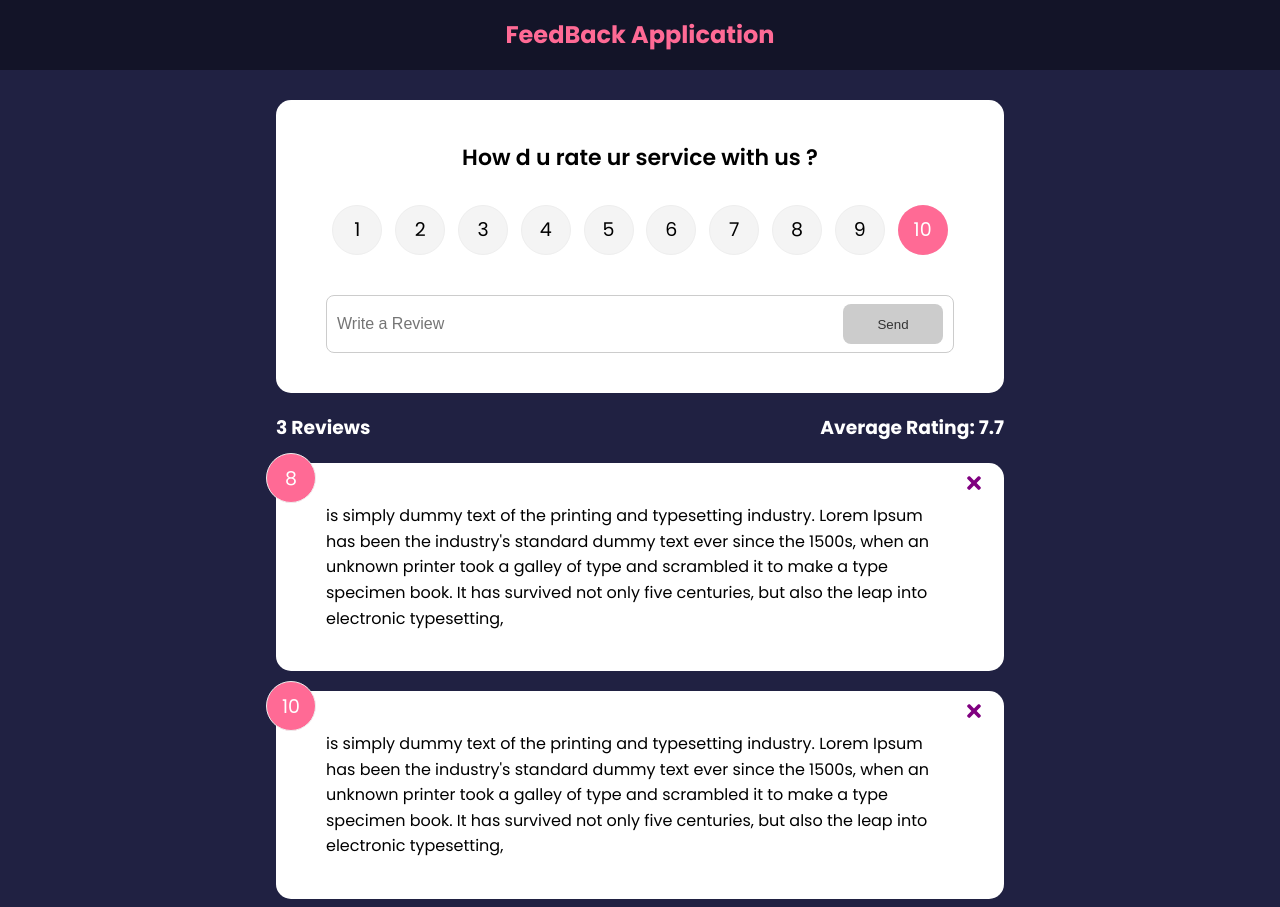
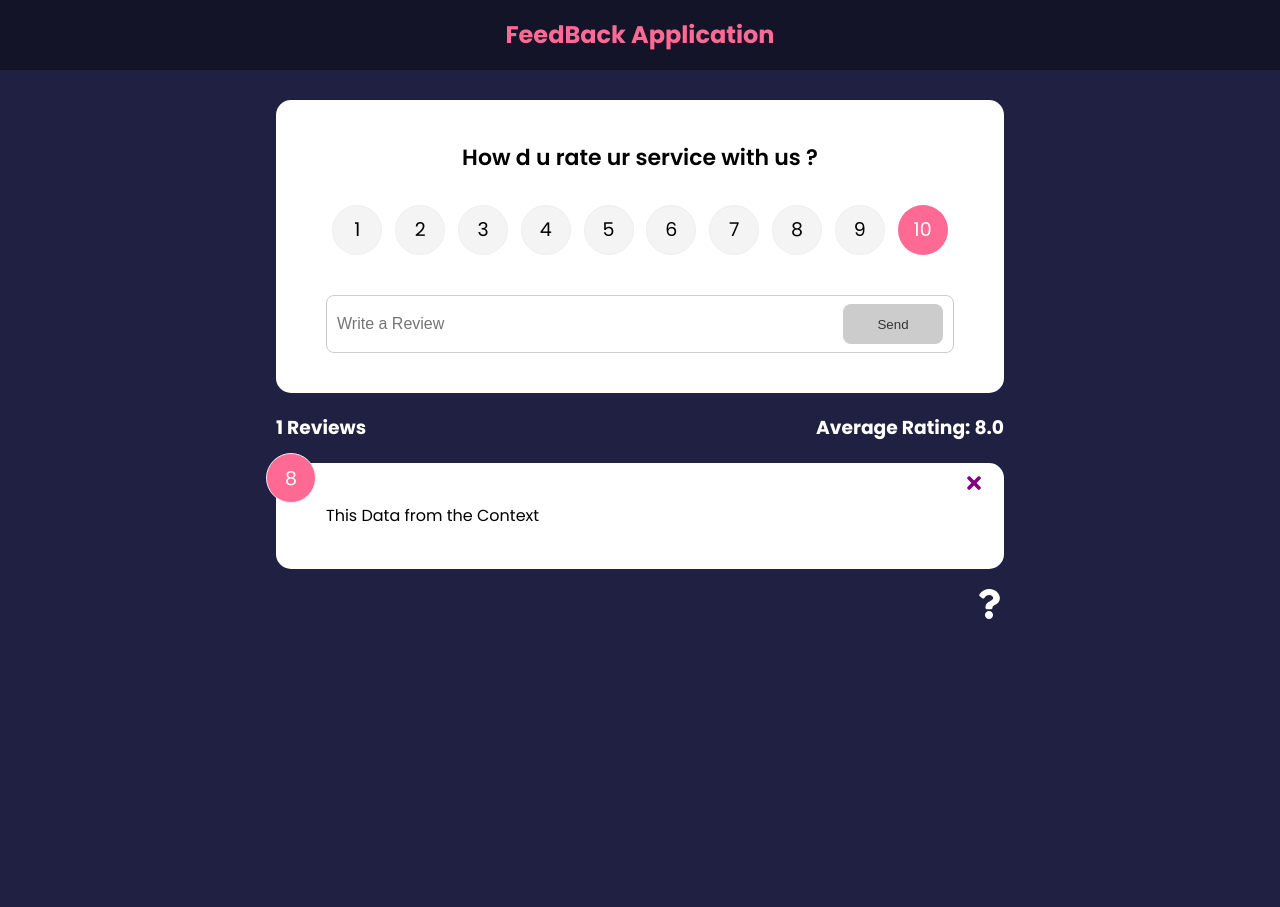
Before and after one commit to RamezTaher/React-Tuto-App, a React (Create React App) app: page / in a window 1280 px wide. Shown: the top 907 px of the page. After the commit the page ends 800 px from the top, so only its background shows below. Built offline with nearby package versions, Linux system fonts and the light colour scheme.

Commit message:
replacing props drilling with context api

```diff
--- a/src/App.js
+++ b/src/App.js
@@ -8,6 +8,7 @@
 import FeedBack from "./data/FeedBack"
 import About from "./pages/About"
 import AboutIconLink from "./components/AboutIconLink"
+import { FeedBackProvider } from "./context/FeedBackContext"
 
 function App() {
   const [feedback, setFeeback] = useState(FeedBack)
@@ -23,6 +24,7 @@
   }
   return (
     <>
+      <FeedBackProvider>
         <Router>
           <Header />
 
@@ -33,11 +35,8 @@
                 element={
                   <>
                     <FeedBackForm handleAdd={addFeedBack} />
-                  <FeedBackReviews feedback={feedback} />
-                  <FeedBackList
-                    feedback={feedback}
-                    handleDelete={deleteFeedback}
-                  />
+                    <FeedBackReviews />
+                    <FeedBackList handleDelete={deleteFeedback} />
                     <AboutIconLink />
                   </>
                 }
@@ -46,6 +45,7 @@
             </Routes>
           </div>
         </Router>
+      </FeedBackProvider>
     </>
   )
 }
--- a/src/components/FeedBackList.jsx
+++ b/src/components/FeedBackList.jsx
@@ -1,9 +1,12 @@
-import React from "react"
+import React, { useContext } from "react"
 import FeedBackItem from "./FeedBackItem"
-import PropTypes from "prop-types"
 import { motion, AnimatePresence } from "framer-motion"
 
-const FeedBackList = ({ feedback, handleDelete }) => {
+import FeedBackContext from "../context/FeedBackContext"
+
+const FeedBackList = ({ handleDelete }) => {
+  const { feedback } = useContext(FeedBackContext)
+
   if (!feedback || feedback.length === 0) {
     return <p>No Feedback available for now.</p>
   }
@@ -30,14 +33,4 @@
   )
 }
 
-FeedBackList.propTypes = {
-  feedback: PropTypes.arrayOf(
-    PropTypes.shape({
-      id: PropTypes.number.isRequired,
-      rating: PropTypes.number.isRequired,
-      text: PropTypes.string.isRequired,
-    })
-  ),
-}
-
 export default FeedBackList
--- a/src/components/FeedBackReviews.jsx
+++ b/src/components/FeedBackReviews.jsx
@@ -1,7 +1,8 @@
-import React from "react"
-import PropTypes from "prop-types"
+import React, { useContext } from "react"
+import FeedBackContext from "../context/FeedBackContext"
 
-const FeedBackReviews = ({ feedback }) => {
+const FeedBackReviews = () => {
+  const { feedback } = useContext(FeedBackContext)
   let average =
     feedback.reduce((acc, cur) => {
       return acc + cur.rating
@@ -17,8 +18,4 @@
   )
 }
 
-FeedBackReviews.propTypes = {
-  feedback: PropTypes.array.isRequired,
-}
-
 export default FeedBackReviews
--- a/src/context/FeedBackContext.js
+++ b/src/context/FeedBackContext.js
@@ -3,7 +3,7 @@
 const FeedBackContext = createContext()
 
 export const FeedBackProvider = ({ children }) => {
-  const [feedBack, setFeedBack] = useState([
+  const [feedback, setFeedback] = useState([
     {
       id: 1,
       rating: 8,
@@ -11,7 +11,7 @@
     },
   ])
   return (
-    <FeedBackContext.Provider value={{ feedBack }}>
+    <FeedBackContext.Provider value={{ feedback }}>
       {children}
     </FeedBackContext.Provider>
   )
```
Lines whose indentation alone changed are shown as unchanged.
